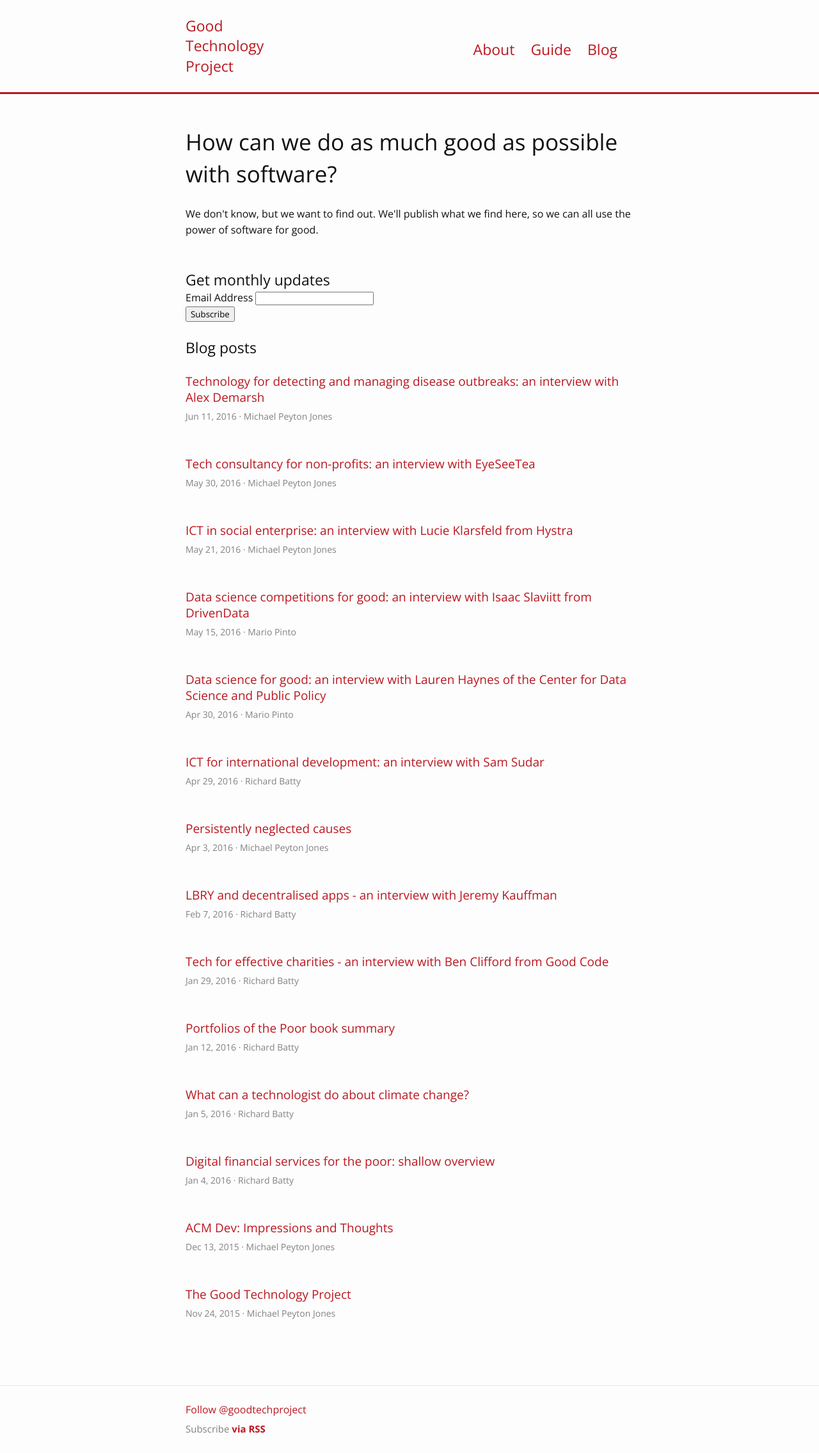
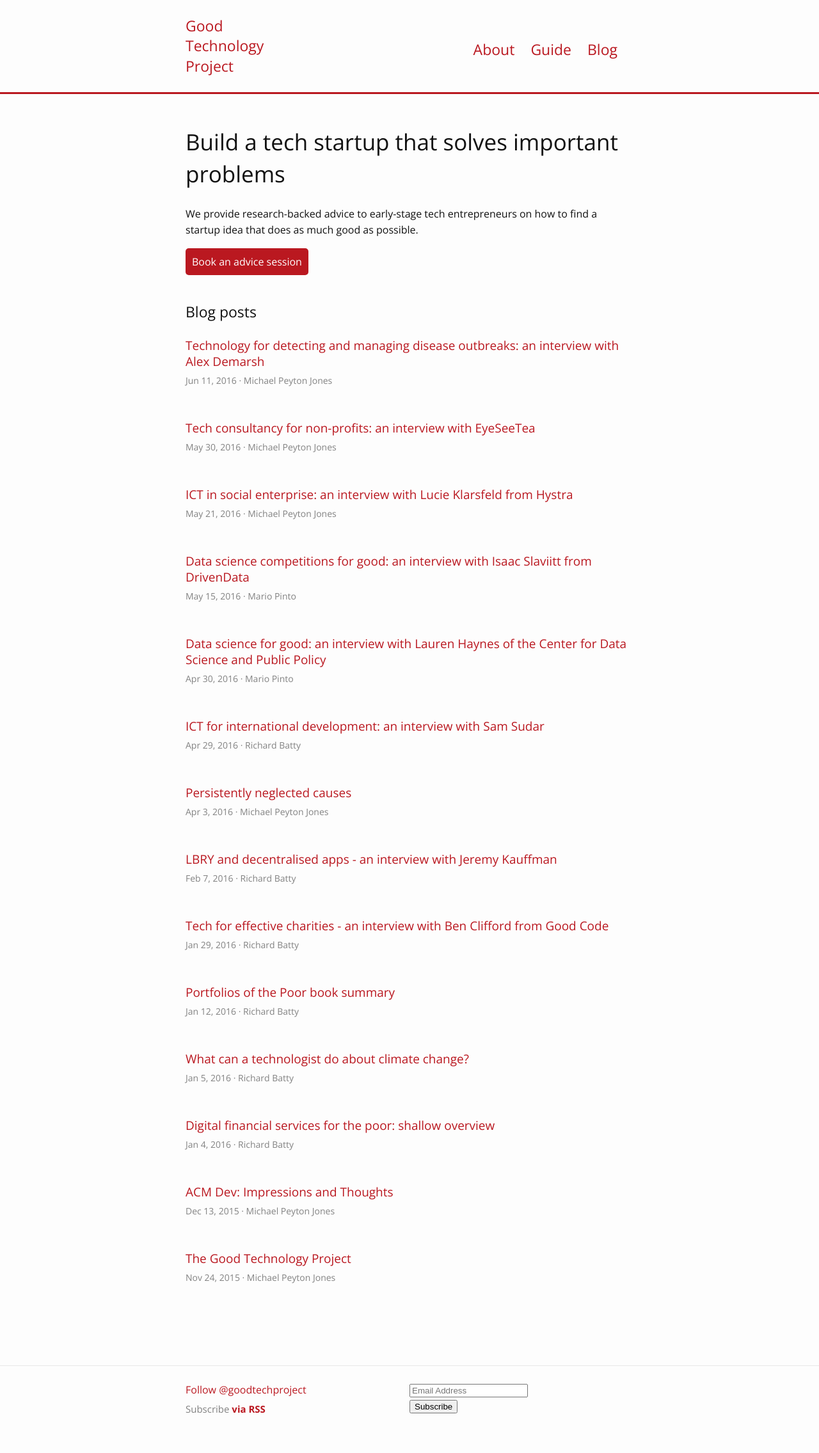
Before and after one commit to richardbatty/good-technology-project, a Jekyll site: the page built from index.html, in a window 1280 px wide. Shown: the whole page at 64% size. Built offline with Jekyll 4.4.1, drawn with Linux system fonts in a browser that asks for light colours; comment, search, counter and statistics services are not loaded; after the commit the page ends 2240 px from its top, so only the background shows below that.

Commit message:
New front page text and design

```diff
--- a/_includes/footer.html
+++ b/_includes/footer.html
@@ -1,11 +1,15 @@
 <footer class="site-footer">
 
-  <div class="wrapper">
+  <div class="wrapper grid">
 
-    {% include social/facebook_like.html url="https://facebook.com/goodtechnologyproject" %}
-    {% include social/twitter_follow.html %}
-    <div class="rss-subscribe">Subscribe <strong><a href="/feed.xml">via RSS</a></strong></div>
-
+    <div class="col-1-2">
+      {% include social/facebook_like.html url="https://facebook.com/goodtechnologyproject" %}
+      {% include social/twitter_follow.html %}
+      <div class="rss-subscribe">Subscribe <strong><a href="/feed.xml">via RSS</a></strong></div>
+    </div>
+    <div class="col-1-2">
+      {% include mailchimp.html %}
+    </div>
   </div>
 
 </footer>
--- a/_includes/mailchimp.html
+++ b/_includes/mailchimp.html
@@ -7,21 +7,19 @@
    We recommend moving this block and the preceding CSS link to the HEAD of your HTML file. */
 </style>
 <div id="mc_embed_signup">
-  <h3>Get monthly updates</h3>
 
 <form action="//github.us12.list-manage.com/subscribe/post?u=cd2b3d939a0d9853e2599a5c9&amp;id=c64b41f21f" method="post" id="mc-embedded-subscribe-form" name="mc-embedded-subscribe-form" class="validate" target="_blank" novalidate>
   <div id="mc_embed_signup_scroll">
 
 <div class="mc-field-group">
-<label for="mce-EMAIL">Email Address </label>
-<input type="email" value="" name="EMAIL" class="required email" id="mce-EMAIL">
+<input type="email" value="" name="EMAIL" class="required email mailchimp-subscribe-input" placeholder="Email Address" id="mce-EMAIL">
 </div>
 <div id="mce-responses" class="clear">
   <div class="response" id="mce-error-response" style="display:none"></div>
   <div class="response" id="mce-success-response" style="display:none"></div>
 </div>    <!-- real people should not fill this in and expect good things - do not remove this or risk form bot signups-->
   <div style="position: absolute; left: -5000px;" aria-hidden="true"><input type="text" name="b_cd2b3d939a0d9853e2599a5c9_c64b41f21f" tabindex="-1" value=""></div>
-  <div class="clear"><input type="submit" value="Subscribe" name="subscribe" id="mc-embedded-subscribe" class="button"></div>
+  <div class="clear mailchimp-subscribe-button"><input type="submit" value="Subscribe" name="subscribe" id="mc-embedded-subscribe" class="button"></div>
   </div>
 </form>
 </div>
--- a/_sass/_grid.scss
+++ b/_sass/_grid.scss
@@ -23,14 +23,20 @@ $pad: $spacing-unit;
     padding-right: 0;
   }
 }
+.col-1-2 {
+  width: 50%;
+  @include media-query($on-palm) {
+    width: 100%;
+  }
+}
 .col-2-3 {
-  width: 80%;
+  width: 66%;
   @include media-query($on-palm) {
     width: 100%;
   }
 }
 .col-1-3 {
-  width: 20%;
+  width: 33%;
   @include media-query($on-palm) {
     width: 100%;
   }
--- a/_sass/_layout.scss
+++ b/_sass/_layout.scss
@@ -138,7 +138,7 @@
 }
 
 .post-list {
-    margin: $spacing-unit 0;
+    margin: (2 * $spacing-unit) 0;
     list-style: none;
 
     .post-link {
@@ -246,3 +246,22 @@ hr {
   background-color: $grey-color-light;
   margin: $spacing-unit 0;
 }
+
+.primary-button {
+  padding: 10px;
+  background-color: $brand-color;
+  color: white;
+  border-radius: 5px;
+  &:visited {
+    color: white;
+  }
+
+  &:hover {
+    background-color: lighten($brand-color, 10%);
+  }
+}
+
+#mc_embed_signup #mc-embedded-subscribe-form {
+  padding: 0;
+  margin: 0;
+}
--- a/index.html
+++ b/index.html
@@ -6,14 +6,14 @@ layout: default
 <div class="home">
 
   <div class="title-block">
-    <h1>How can we do as much good as possible with software?</h1>
+    <h1>Build a tech startup that solves important problems</h1>
 
     <p>
-      We don't know, but we want to find out. We'll publish what we find here, so we can all use the power of software for good.
+      We provide research-backed advice to early-stage tech entrepreneurs on how to find a startup idea that does as much good as possible.
     </p>
   </div>
 
-  {% include mailchimp.html %}
+  <a class="primary-button" href="https://calendly.com/rjlbatty">Book an advice session</a>
 
   <div class="post-list">
     <h3 class="post-list-title">Blog posts</h3>
```
